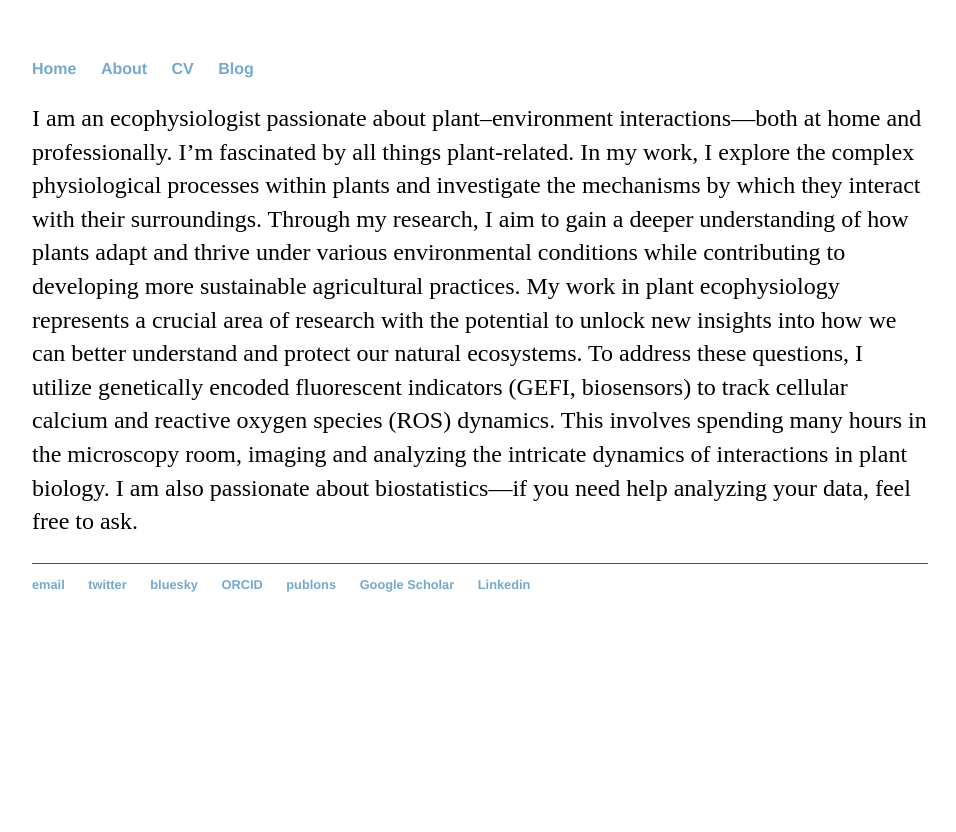
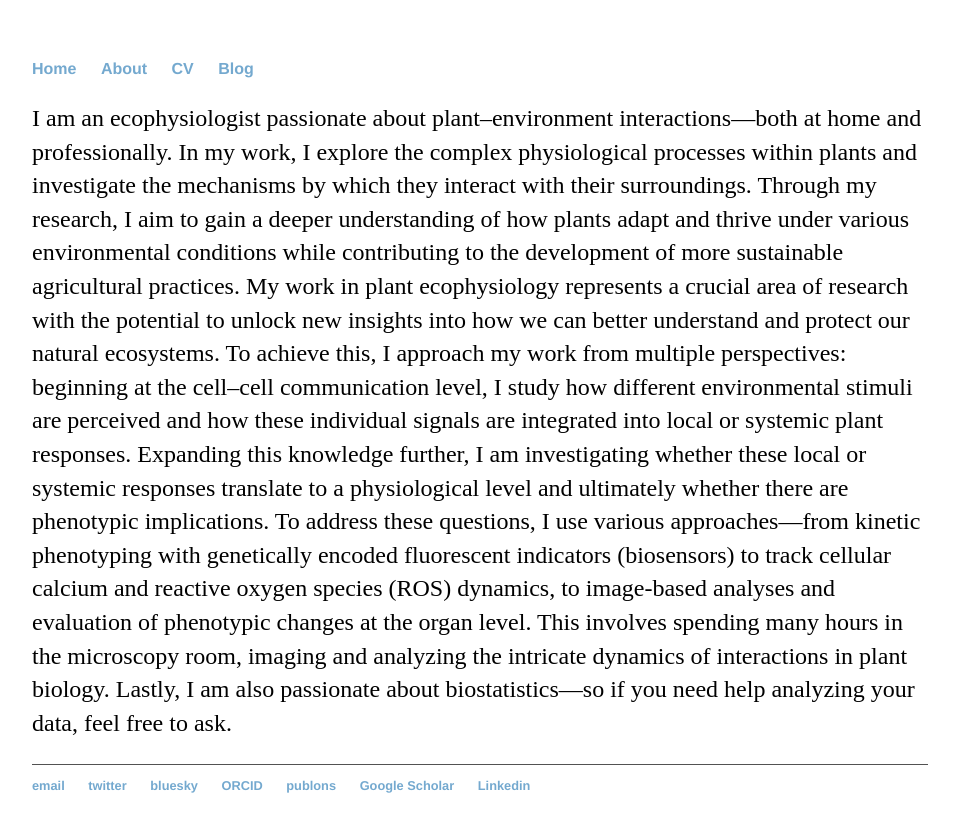
Before and after one commit to milanzupunski/milanzupunski.github.io, a Jekyll site: the page built from about/index.html, in a window 1280 px wide. Shown: the top 832 px of the page, without its empty margins (160-1116 px from the left). Built offline with Jekyll 4.4.1, drawn with Linux system fonts in a browser that asks for light colours; Markdown is read by kramdown in place of the engine named in the settings.

Commit message:
Update index.html

```diff
--- a/about/index.html
+++ b/about/index.html
@@ -11,7 +11,12 @@ title: Milan Zupunski about info
   </style>
 </head>
 <div class="blurb">
-  <p>I am an ecophysiologist passionate about plant–environment interactions—both at home and professionally. I’m fascinated by all things plant-related.
+  <p>
+    I am an ecophysiologist passionate about plant–environment interactions—both at home and professionally. In my work, I explore the complex physiological processes within plants and investigate the mechanisms by which they interact with their surroundings. Through my research, I aim to gain a deeper understanding of how plants adapt and thrive under various environmental conditions while contributing to the development of more sustainable agricultural practices.
+My work in plant ecophysiology represents a crucial area of research with the potential to unlock new insights into how we can better understand and protect our natural ecosystems. To achieve this, I approach my work from multiple perspectives: beginning at the cell–cell communication level, I study how different environmental stimuli are perceived and how these individual signals are integrated into local or systemic plant responses. Expanding this knowledge further, I am investigating whether these local or systemic responses translate to a physiological level and ultimately whether there are phenotypic implications.
+To address these questions, I use various approaches—from kinetic phenotyping with genetically encoded fluorescent indicators (biosensors) to track cellular calcium and reactive oxygen species (ROS) dynamics, to image-based analyses and evaluation of phenotypic changes at the organ level. This involves spending many hours in the microscopy room, imaging and analyzing the intricate dynamics of interactions in plant biology.
+Lastly, I am also passionate about biostatistics—so if you need help analyzing your data, feel free to ask.
 
-  In my work, I explore the complex physiological processes within plants and investigate the mechanisms by which they interact with their surroundings. Through my research, I aim to gain a deeper understanding of how plants adapt and thrive under various environmental conditions while contributing to developing more sustainable agricultural practices. My work in plant ecophysiology represents a crucial area of research with the potential to unlock new insights into how we can better understand and protect our natural ecosystems. To address these questions, I utilize genetically encoded fluorescent indicators (GEFI, biosensors) to track cellular calcium and reactive oxygen species (ROS) dynamics. This involves spending many hours in the microscopy room, imaging and analyzing the intricate dynamics of interactions in plant biology. I am also passionate about biostatistics—if you need help analyzing your data, feel free to ask.</p>
+
+  </p>
 </div><!-- /.blurb -->
```
